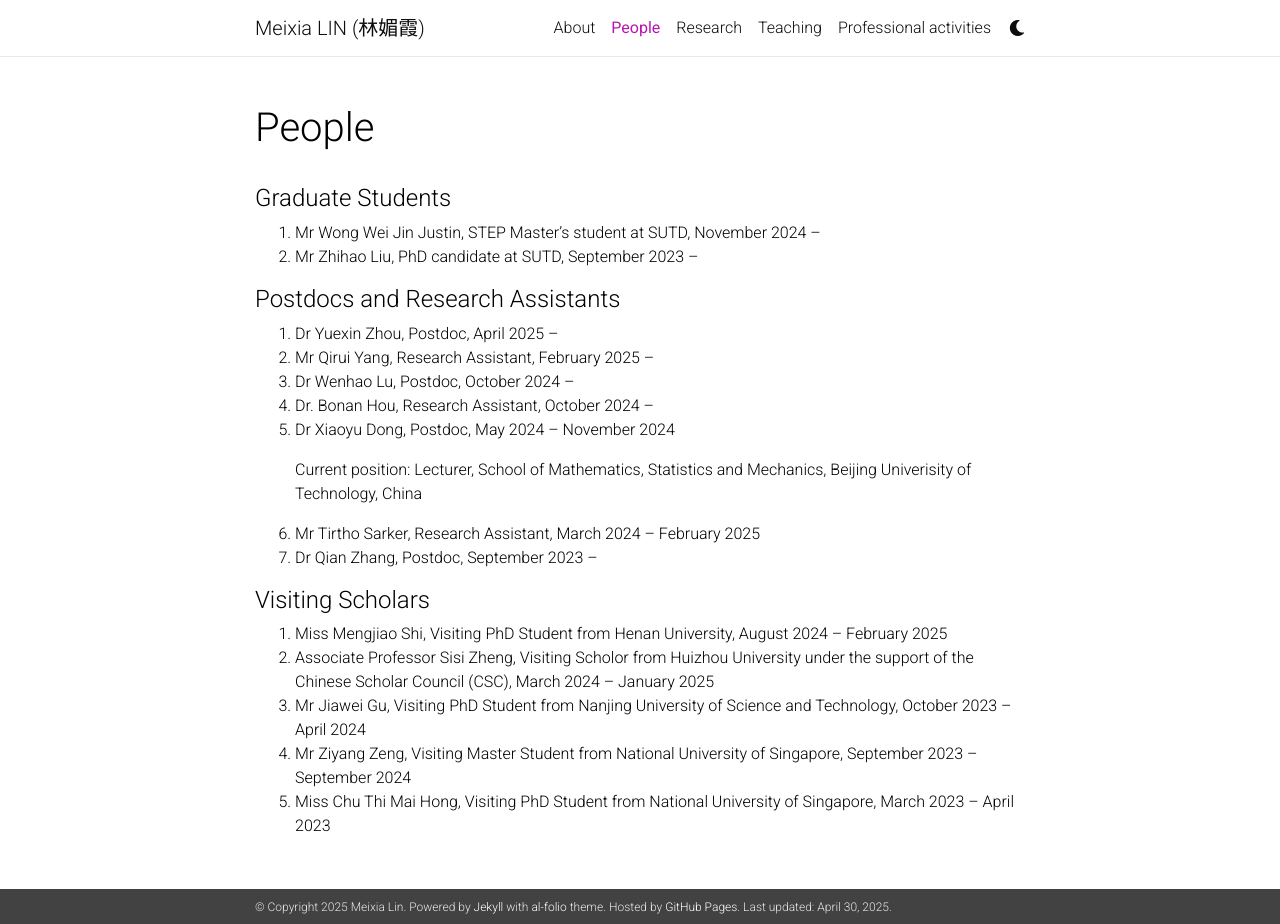
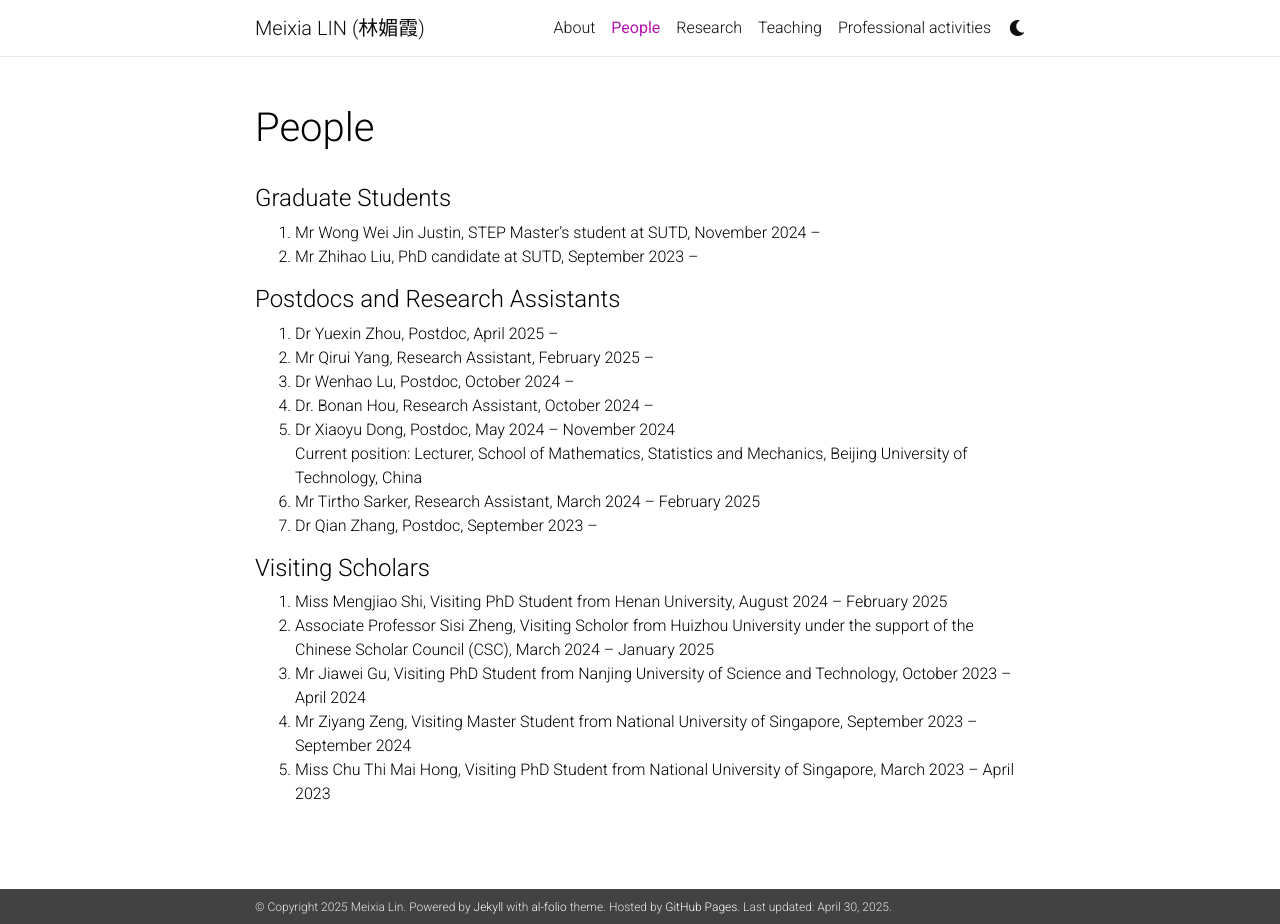
Before and after one commit to linmeixia/linmeixia.github.io, a Jekyll site: the page built from _pages/people.md, in a window 1280 px wide and 924 px high. Built offline with Jekyll 4.4.1, drawn with Linux system fonts in a browser that asks for light colours; nearby versions of some CDN libraries; comment, search, counter and statistics services are not loaded; a style sheet for code colours, icons or effects is not loaded.

Commit message:
Update people.md

```diff
--- a/_pages/people.md
+++ b/_pages/people.md
@@ -21,10 +21,10 @@ nav: true
 3. Dr Wenhao Lu, Postdoc, October 2024 --
 4. Dr. Bonan Hou, Research Assistant, October 2024 --
 5. Dr Xiaoyu Dong, Postdoc, May 2024 -- November 2024
+   Current position: Lecturer, School of Mathematics, Statistics and Mechanics, Beijing University of Technology, China
+6. Mr Tirtho Sarker, Research Assistant, March 2024 -- February 2025
+7. Dr Qian Zhang, Postdoc, September 2023 --
 
-   Current position: Lecturer, School of Mathematics, Statistics and Mechanics, Beijing Univerisity of Technology, China
-7. Mr Tirtho Sarker, Research Assistant, March 2024 -- February 2025
-8. Dr Qian Zhang, Postdoc, September 2023 --
 
 
 <h4>Visiting Scholars</h4>
```
